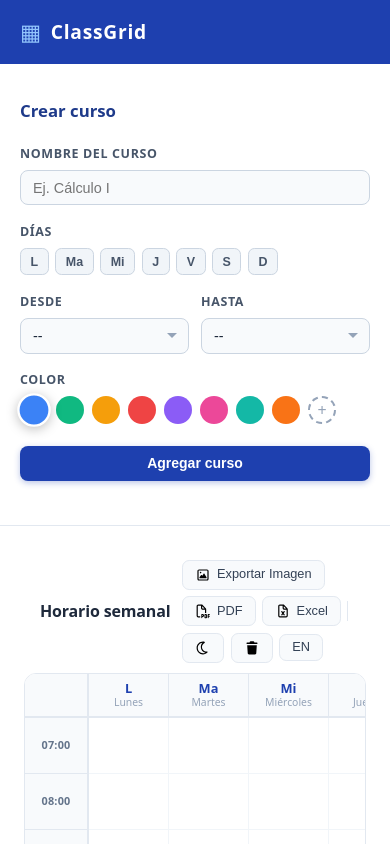
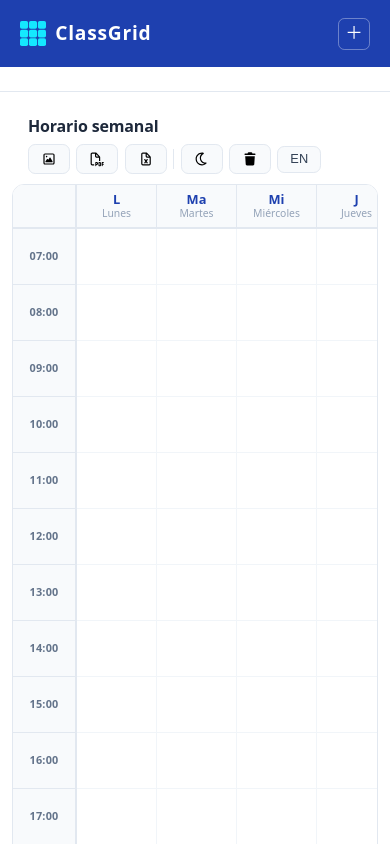
Before and after one commit to ionatan21/generador-horarios, a React (Vite) app: page / in a window 390 px wide. Shown: the top 844 px of the page. Built offline with nearby package versions, Linux system fonts and the light colour scheme.

Commit message:
Mobile version

```diff
--- a/index.html
+++ b/index.html
@@ -2,9 +2,13 @@
 <html lang="en">
   <head>
     <meta charset="UTF-8" />
-    <link rel="icon" type="image/svg+xml" href="/vite.svg" />
+    <link rel="icon" type="image/svg+xml" href="/Logo.svg" />
     <meta name="viewport" content="width=device-width, initial-scale=1.0" />
-    <title>generador-horarios</title>
+    <meta
+      name="description"
+      content="ClassGrid es un generador de horarios para estudiantes de la Universidad de Costa Rica. Te permite crear y personalizar tu propio horario y compartirlo con tus compañeros."
+    />
+    <title>ClassGrid</title>
   </head>
   <body>
     <div id="root"></div>
--- a/src/App.css
+++ b/src/App.css
@@ -8,7 +8,6 @@
 
 /* ── Left sidebar ────────────────────────────────────── */
 .app-sidebar {
-  width: 325px;
   flex-shrink: 0;
   background: #fff;
   border-right: 1px solid #e2e8f0;
@@ -30,9 +29,10 @@
 }
 
 .app-brand__icon {
-  font-size: 1.4rem;
-  line-height: 1;
-  color: #93c5fd;
+  width: 1.6rem;
+  height: 1.6rem;
+  display: block;
+  flex-shrink: 0;
 }
 
 .app-brand__name {
@@ -56,17 +56,68 @@
   background: #ffffff;
 }
 
+/* ── Sidebar body (wraps form) ──────────────────────── */
+.app-sidebar__body {
+  flex: 1;
+  display: flex;
+  flex-direction: column;
+  overflow-y: auto;
+}
+
+/* ── Brand toggle (mobile only) ─────────────────────── */
+.app-brand__toggle {
+  display: none;
+  margin-left: auto;
+  background: none;
+  border: 1.5px solid rgba(255,255,255,0.35);
+  border-radius: 0.4rem;
+  color: #fff;
+  font-size: 1.1rem;
+  line-height: 1;
+  width: 2rem;
+  height: 2rem;
+  align-items: center;
+  justify-content: center;
+  cursor: pointer;
+  flex-shrink: 0;
+  transition: background 0.15s;
+}
+
+.app-brand__toggle:hover {
+  background: rgba(255,255,255,0.15);
+}
+
 /* ── Responsive: stack on small screens ─────────────── */
-@media (max-width: 640px) {
+@media (max-width: 768px) {
   .app-layout {
     flex-direction: column;
     height: auto;
+    min-height: 100vh;
   }
 
   .app-sidebar {
     width: 100%;
     border-right: none;
     border-bottom: 1px solid #e2e8f0;
+    overflow: visible;
+  }
+
+  .app-brand__toggle {
+    display: flex;
+  }
+
+  .app-sidebar__body {
+    max-height: 0;
+    overflow: hidden;
+    transition: max-height 0.35s ease;
+  }
+
+  .app-sidebar--open .app-sidebar__body {
+    max-height: 2000px;
+  }
+
+  .app-main {
+    padding: 0.75rem;
   }
 }
 
@@ -85,6 +136,14 @@
 
 .dark .app-brand {
   background: #1e3a8a;
+}
+
+.dark .app-brand__toggle {
+  border-color: rgba(255,255,255,0.25);
+}
+
+.dark .app-sidebar__body {
+  background: #1e1e1e;
 }
 
 .dark .app-main {
--- a/src/App.tsx
+++ b/src/App.tsx
@@ -1,13 +1,23 @@
-import { useState, useMemo } from 'react'
+import { useState, useMemo, useEffect, useRef } from 'react'
+import logo from './assets/logo.svg'
 import CourseForm from './components/CourseForm'
 import ScheduleView from './components/ScheduleView'
 import { Schedule, Course } from './domain'
 import type { Day } from './domain'
+import { usePersistedCourses } from './hooks/usePersistedCourses'
 import './App.css'
 
 function App() {
-  const [courses, setCourses]     = useState<Course[]>([])
-  const [darkMode, setDarkMode]   = useState(false)
+  const { courses, setCourses, clearCourses } = usePersistedCourses()
+  const [darkMode, setDarkMode] = useState<boolean>(
+    () => localStorage.getItem('darkMode') === 'true',
+  )
+  const [sidebarOpen, setSidebarOpen] = useState(false)
+  const mainRef = useRef<HTMLElement>(null)
+
+  useEffect(() => {
+    localStorage.setItem('darkMode', String(darkMode))
+  }, [darkMode])
 
   const schedule = useMemo(() => {
     const s = new Schedule()
@@ -17,10 +27,16 @@ function App() {
 
   function handleAddCourse(course: Course) {
     setCourses((prev) => [...prev, course])
+    if (window.innerWidth <= 768) {
+      setSidebarOpen(false)
+      setTimeout(() => {
+        mainRef.current?.scrollIntoView({ behavior: 'smooth' })
+      }, 50)
+    }
   }
 
   function handleClear() {
-    setCourses([])
+    clearCourses()
   }
 
   function handleRemoveCourseFromDay(courseId: string, day: Day) {
@@ -36,15 +52,24 @@ function App() {
 
   return (
     <div className={`app-layout${darkMode ? ' dark' : ''}`}>
-      <aside className="app-sidebar">
+      <aside className={`app-sidebar${sidebarOpen ? ' app-sidebar--open' : ''}`}>
         <div className="app-brand">
-          <span className="app-brand__icon">▦</span>
+          <img src={logo} className="app-brand__icon" alt="ClassGrid logo" />
           <span className="app-brand__name">ClassGrid</span>
+          <button
+            className="app-brand__toggle"
+            onClick={() => setSidebarOpen((o) => !o)}
+            aria-label="Toggle form"
+          >
+            {sidebarOpen ? '✕' : '＋'}
+          </button>
         </div>
-        <CourseForm schedule={schedule} onAdd={handleAddCourse} />
+        <div className="app-sidebar__body">
+          <CourseForm schedule={schedule} onAdd={handleAddCourse} />
+        </div>
       </aside>
 
-      <main className="app-main">
+      <main className="app-main" ref={mainRef}>
         <ScheduleView
           schedule={schedule}
           darkMode={darkMode}
--- a/src/components/CourseForm.css
+++ b/src/components/CourseForm.css
@@ -238,3 +238,23 @@
   from { opacity: 0; transform: translateY(-4px); }
   to   { opacity: 1; transform: translateY(0); }
 }
+
+/* ── Footer ──────────────────────────────────────────── */
+.cf-footer {
+  margin-top: 1.25rem;
+  text-align: center;
+  font-size: 0.75rem;
+  color: #94a3b8;
+}
+
+.cf-footer__link {
+  color: #93c5fd;
+  text-decoration: none;
+  font-weight: 600;
+  transition: color 0.15s;
+}
+
+.cf-footer__link:hover {
+  color: #60a5fa;
+  text-decoration: underline;
+}
--- a/src/components/CourseForm.tsx
+++ b/src/components/CourseForm.tsx
@@ -171,7 +171,7 @@ export default function CourseForm({ schedule, onAdd }: Props) {
           <label htmlFor="end-time" className="cf-label">{t('courseForm.toLabel')}</label>
           <select
             id="end-time"
-            className={`cf-input cf-select ${timeError ? 'cf-input--error' : ''}`}
+            className={`cf-input cf-select ${(touched && !form.endTime) || timeError ? 'cf-input--error' : ''}`}
             value={form.endTime}
             onChange={(e) => setForm((f) => ({ ...f, endTime: e.target.value }))}
           >
@@ -182,6 +182,9 @@ export default function CourseForm({ schedule, onAdd }: Props) {
           </select>
         </div>
       </div>
+      {touched && !form.endTime && !timeError && (
+        <span className="cf-error-msg">{t('courseForm.endTimeRequired')}</span>
+      )}
       {timeError && <span className="cf-error-msg">{timeError}</span>}
 
       {/* Color picker */}
@@ -222,6 +225,19 @@ export default function CourseForm({ schedule, onAdd }: Props) {
           {t('courseForm.addBtn')}
         </button>
       </div>
+
+      {/* Footer */}
+      <p className="cf-footer">
+        {t('courseForm.footer')}{' '}
+        <a
+          href="https://portfolio-jonatan-barrios.vercel.app/"
+          target="_blank"
+          rel="noopener noreferrer"
+          className="cf-footer__link"
+        >
+          {t('courseForm.footerAuthor')}
+        </a>
+      </p>
     </form>
   )
 }
--- a/src/components/ScheduleView.css
+++ b/src/components/ScheduleView.css
@@ -167,6 +167,27 @@
   height: 1.25rem;
   background: #e2e8f0;
   flex-shrink: 0;
+}
+
+/* ── Mobile: icons only ───────────────────────────── */
+@media (max-width: 768px) {
+  .sv-btn__label {
+    display: none;
+  }
+
+  .sv-btn--lang .sv-btn__label {
+    display: inline;
+  }
+
+  .sv-btn--w-lg,
+  .sv-btn--w-md {
+    min-width: unset;
+  }
+
+  .sv-toolbar {
+    flex-wrap: wrap;
+    gap: 0.4rem;
+  }
 }
 
 /* ── Outer shell ─────────────────────────────────────────────── */
--- a/src/components/ScheduleView.tsx
+++ b/src/components/ScheduleView.tsx
@@ -187,7 +187,7 @@ export default function ScheduleView({
             />
           </button>
           <button
-            className="sv-btn sv-btn--w-sm"
+            className="sv-btn sv-btn--w-sm sv-btn--lang"
             onClick={toggleLang}
             title={t("lang." + (i18n.language === "es" ? "en" : "es"))}
           >
--- /dev/null
+++ b/src/hooks/usePersistedCourses.ts
@@ -0,0 +1,64 @@
+import { useState, useEffect } from 'react'
+import { Course, CourseColor, TimeRange } from '../domain'
+import type { Day } from '../domain'
+
+const STORAGE_KEY = 'classgrid:courses'
+
+interface SerializedCourse {
+  id: string
+  name: string
+  days: Day[]
+  start: string
+  end: string
+  color: string
+}
+
+function serialize(courses: Course[]): string {
+  const data: SerializedCourse[] = courses.map((c) => ({
+    id: c.id,
+    name: c.name,
+    days: [...c.days],
+    start: c.timeRange.start,
+    end: c.timeRange.end,
+    color: c.color.hex,
+  }))
+  return JSON.stringify(data)
+}
+
+function deserialize(raw: string): Course[] {
+  try {
+    const data: SerializedCourse[] = JSON.parse(raw)
+    return data.map(
+      (d) =>
+        new Course(
+          d.name,
+          d.days,
+          new TimeRange(d.start, d.end),
+          new CourseColor(d.color),
+          d.id,
+        ),
+    )
+  } catch {
+    return []
+  }
+}
+
+function loadFromStorage(): Course[] {
+  const raw = localStorage.getItem(STORAGE_KEY)
+  return raw ? deserialize(raw) : []
+}
+
+export function usePersistedCourses() {
+  const [courses, setCourses] = useState<Course[]>(() => loadFromStorage())
+
+  useEffect(() => {
+    localStorage.setItem(STORAGE_KEY, serialize(courses))
+  }, [courses])
+
+  function clearCourses() {
+    setCourses([])
+    localStorage.removeItem(STORAGE_KEY)
+  }
+
+  return { courses, setCourses, clearCourses }
+}
--- a/src/i18n/locales/en.json
+++ b/src/i18n/locales/en.json
@@ -12,7 +12,10 @@
     "colorCustomTitle": "Custom color",
     "addBtn": "Add course",
     "timeError": "End time must be after start time.",
-    "conflict": "Conflict with \"{{name}}\" on {{day}}"
+    "endTimeRequired": "Please select an end time.",
+    "conflict": "Conflict with \"{{name}}\" on {{day}}",
+    "footer": "Created by",
+    "footerAuthor": "Jonatan Barrios"
   },
   "scheduleView": {
     "title": "Weekly Schedule",
--- a/src/i18n/locales/es.json
+++ b/src/i18n/locales/es.json
@@ -12,7 +12,10 @@
     "colorCustomTitle": "Color personalizado",
     "addBtn": "Agregar curso",
     "timeError": "La hora de finalización debe ser mayor que la de inicio.",
-    "conflict": "Conflicto con \"{{name}}\" el día {{day}}"
+    "endTimeRequired": "Selecciona una hora de finalización.",
+    "conflict": "Conflicto con \"{{name}}\" el día {{day}}",
+    "footer": "Creado por",
+    "footerAuthor": "Jonatan Barrios"
   },
   "scheduleView": {
     "title": "Horario semanal",
```
Also changed, not shown: public/Logo.svg (added), src/assets/logo.svg (added).
